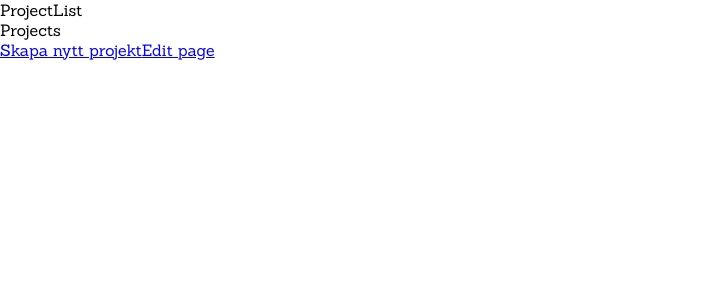
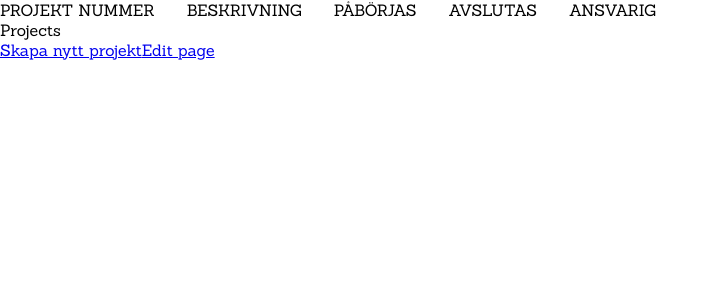
Before and after one commit to Bearjewbot/WebApp, a React (Vite) app: page / in a window 1280 px wide. Shown: the top 300 px of the page, without its empty margins (0-719 px from the left). Built offline with nearby package versions, Linux system fonts and the light colour scheme; a web font is replaced by a local one.

Commit message:
fixes and adjustments

```diff
--- a/src/App.css
+++ b/src/App.css
@@ -106,3 +106,12 @@ html, body {
   }
 
 }
+
+.project-list-wrapper{
+    display: flex;
+
+  .list-headlines{
+    display: flex;
+    gap: 2rem;
+  }
+}
--- a/src/elements/ProjectList.jsx
+++ b/src/elements/ProjectList.jsx
@@ -12,7 +12,15 @@ const ProjectList = () => {
 
 
   return (
-    <div>ProjectList
+    <div className='project-list-wrapper' >
+       <div className='list-headlines' >
+            <div>PROJEKT NUMMER</div>
+            <div>BESKRIVNING</div>
+            <div>PÅBÖRJAS</div>
+            <div>AVSLUTAS</div>
+            <div>ANSVARIG</div>
+       </div>
+
     {
         projects.map(project => (
             <ProjectListItem key={project.id} item={project}/>
```
